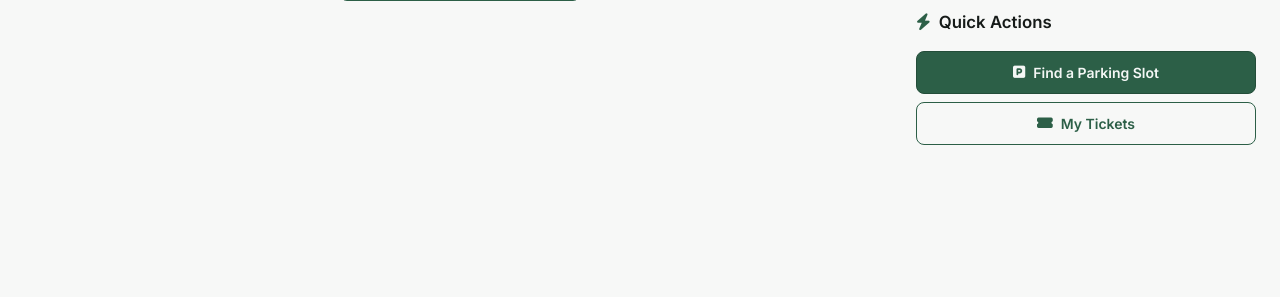
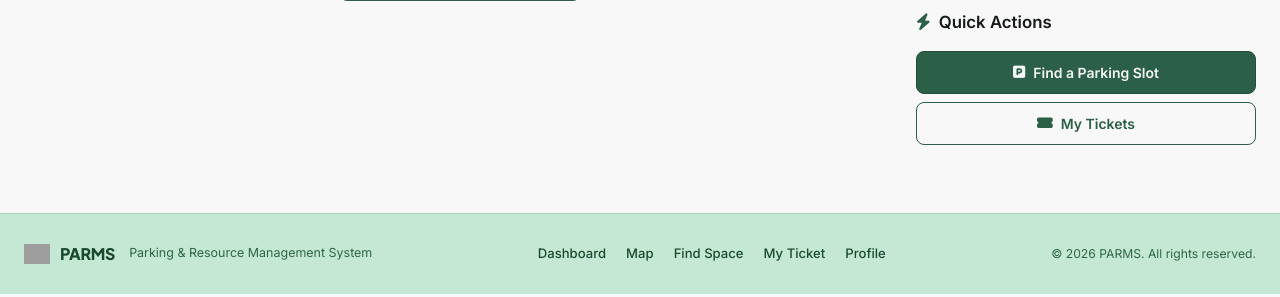
Before and after one commit to pacyuzu16/parms2, a Django app: page /userin/ in a window 1280 px wide. Shown: the part 503-800 px from the top of the page. Run offline with Django 5.2, Linux system fonts and the light colour scheme; the visitor is signed in with stand-in values (Sample User, id 1); data that the repository does not hold is empty; grey boxes are pictures that could not be loaded.

Commit message:
feat: add mint green footer to user layout
Footer uses #c5e8d5 (mint) background with dark green text,
contains logo, nav links and copyright year.

Co-Authored-By: Claude Sonnet 4.5 <noreply@anthropic.com>

```diff
--- a/myproject/params_app/templates/userin.html
+++ b/myproject/params_app/templates/userin.html
@@ -992,5 +992,26 @@
         setTimeout(pollNotifs, 30000);
     })();
     </script>
+    <!-- ===== FOOTER ===== -->
+    <footer style="background:#c5e8d5;border-top:1px solid #a8d4bc;margin-top:40px;">
+        <div style="max-width:1280px;margin:0 auto;padding:28px 24px;display:flex;align-items:center;justify-content:space-between;flex-wrap:wrap;gap:16px;">
+            <div style="display:flex;align-items:center;gap:10px;">
+                <img src="{% static 'imgs/TrafficJam.svg' %}" alt="PARMS" width="26">
+                <span style="font-family:'Plus Jakarta Sans',sans-serif;font-size:1rem;font-weight:800;color:#1a4a2e;letter-spacing:-0.02em;">PARMS</span>
+                <span style="font-size:0.78rem;color:#2e6644;margin-left:4px;">Parking & Resource Management System</span>
+            </div>
+            <div style="display:flex;align-items:center;gap:20px;flex-wrap:wrap;">
+                <a href="{% url 'userin' %}" style="font-size:0.82rem;color:#1a4a2e;text-decoration:none;font-weight:500;">Dashboard</a>
+                <a href="{% url 'map' %}"    style="font-size:0.82rem;color:#1a4a2e;text-decoration:none;font-weight:500;">Map</a>
+                <a href="{% url 'slots' %}"  style="font-size:0.82rem;color:#1a4a2e;text-decoration:none;font-weight:500;">Find Space</a>
+                <a href="{% url 'ticket' %}" style="font-size:0.82rem;color:#1a4a2e;text-decoration:none;font-weight:500;">My Ticket</a>
+                <a href="{% url 'profile' %}" style="font-size:0.82rem;color:#1a4a2e;text-decoration:none;font-weight:500;">Profile</a>
+            </div>
+            <div style="font-size:0.76rem;color:#2e6644;">
+                &copy; {% now "Y" %} PARMS. All rights reserved.
+            </div>
+        </div>
+    </footer>
+
 </body>
 </html>
```
